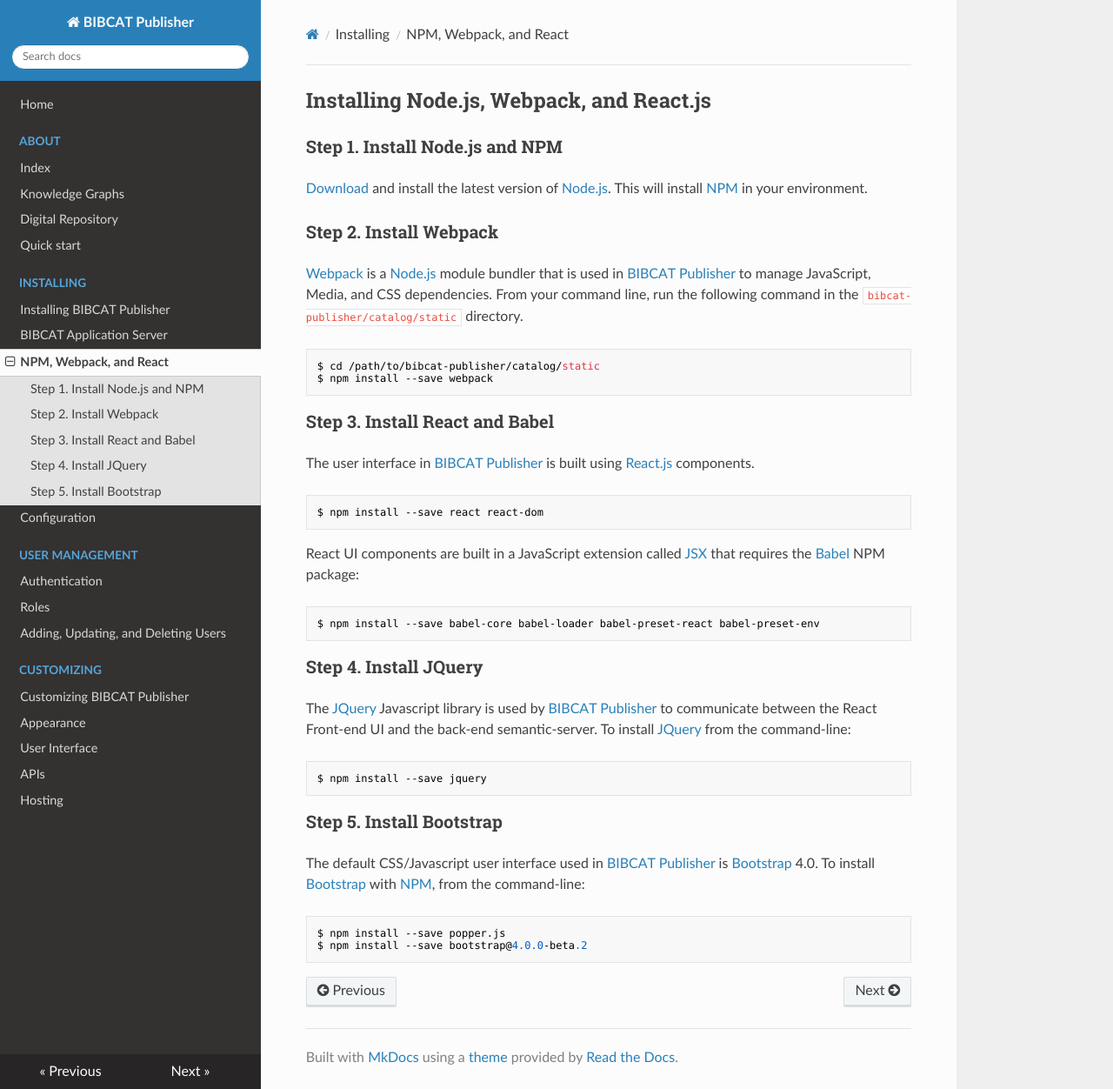
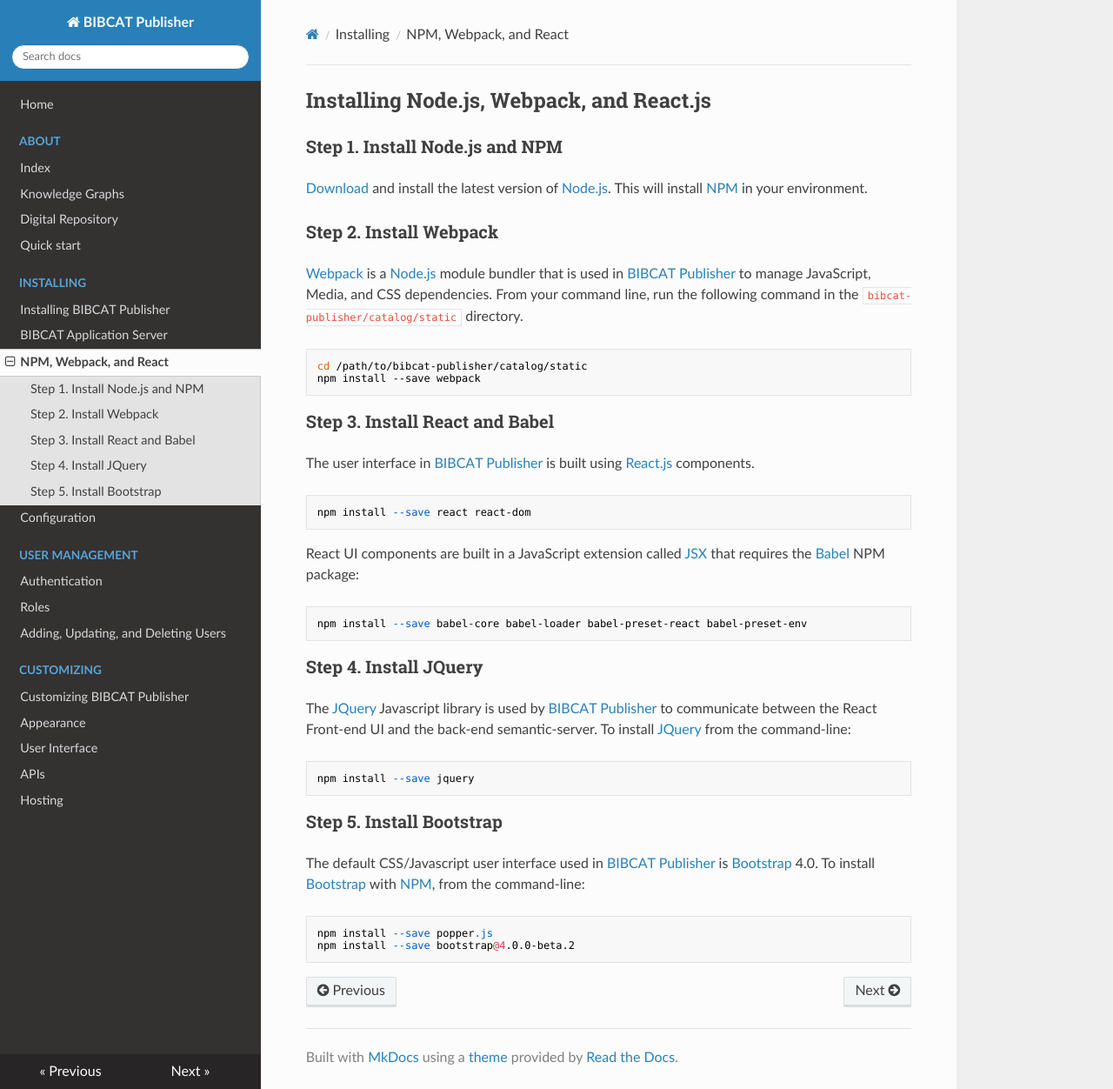
Before and after one commit to KnowledgeLinks/bibcat-publisher, an MkDocs documentation site: the page built from docs/installing/npm-webpack-react.md, in a window 1280 px wide and 1252 px high. Shown: the whole window at 87% size. Built offline with MkDocs 1.6.1, drawn with Linux system fonts in a browser that asks for light colours; nearby versions of some CDN libraries; old or Windows-style settings are respelled for this version of MkDocs.

Commit message:
cleaned up code blocks

````diff
--- a/docs/installing/npm-webpack-react.md
+++ b/docs/installing/npm-webpack-react.md
@@ -13,23 +13,23 @@
 From your command line, run the following command in the
 `bibcat-publisher/catalog/static` directory.
 
-```javascript
-$ cd /path/to/bibcat-publisher/catalog/static
-$ npm install --save webpack
+```
+cd /path/to/bibcat-publisher/catalog/static
+npm install --save webpack
 ```
 ### Step 3. Install React and Babel
 The user interface in [BIBCAT Publisher][BCPUB] is built using
 [React.js][REACT] components.
 
-```javascript
-$ npm install --save react react-dom
+```
+npm install --save react react-dom
 ```
 
 React UI components are built in a JavaScript extension called
 [JSX][JSX] that requires the [Babel][BABEL] NPM package:
 
-```javascript
-$ npm install --save babel-core babel-loader babel-preset-react babel-preset-env
+```
+npm install --save babel-core babel-loader babel-preset-react babel-preset-env
 ```
 
 ### Step 4. Install JQuery
@@ -37,8 +37,8 @@
 to communicate between the React Front-end UI and the back-end
 semantic-server. To install [JQuery][JQ] from the command-line:
 
-```javascript
-$ npm install --save jquery
+```
+npm install --save jquery
 ```
 
 ### Step 5. Install Bootstrap
@@ -46,9 +46,9 @@
 is [Bootstrap][BOOTSTRP] 4.0. To install [Bootstrap][BOOTSTRP] with [NPM][NPM],
 from the command-line:
 
-```javascript
-$ npm install --save popper.js
-$ npm install --save bootstrap@4.0.0-beta.2
+```
+npm install --save popper.js
+npm install --save bootstrap@4.0.0-beta.2
 ```
 
 [BCPUB]: http://bibcat.org/publisher/
````
